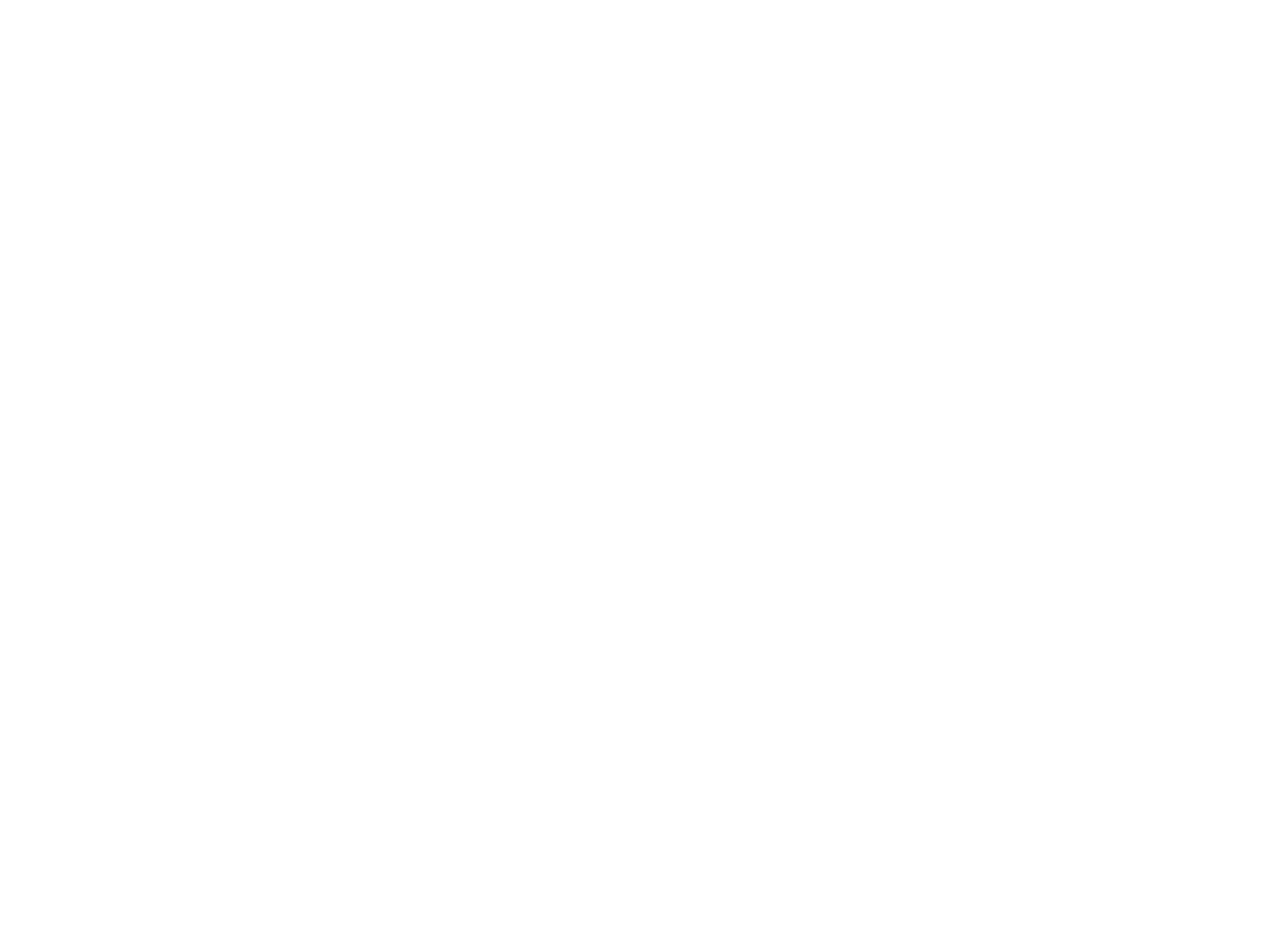
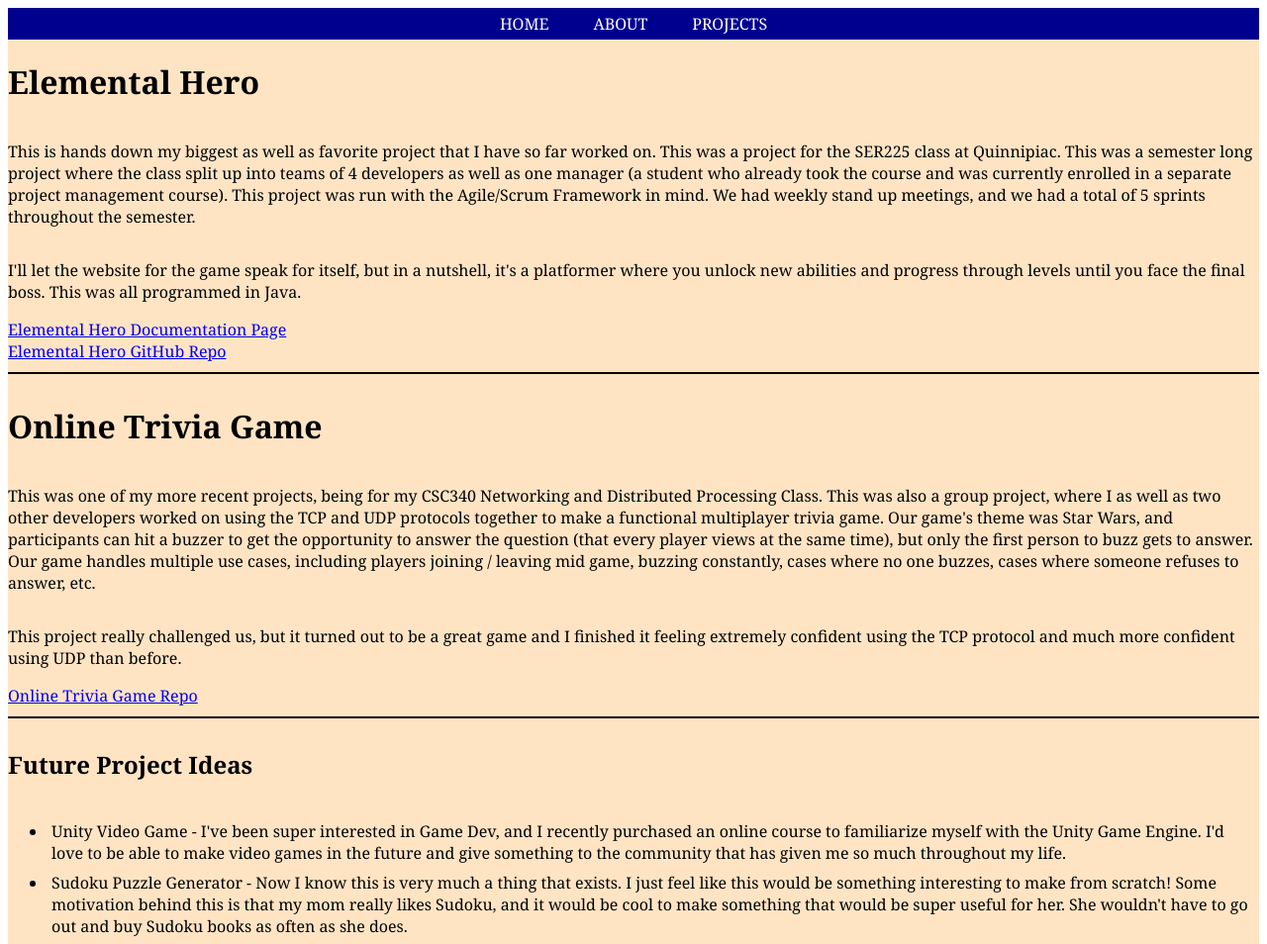
Before and after one commit to PeterZegarek/PeterZegarek.github..io, a plain HTML site: page projects.html in a window 1280 px wide. Shown: the top 954 px of the page at 99% size. Before the commit the page ends 800 px from the top, so only its background shows below. Drawn offline with Linux system fonts and the light colour scheme.

Commit message:
Added projects page and changed some colors

```diff
--- a/main.css
+++ b/main.css
@@ -12,7 +12,7 @@ body {
 }
 
 .navbar {
-    background: rgb(120, 108, 108);
+    background: #00008f;
     padding-top: 5px;
     padding-bottom: 5px;
     padding-left: 5px;
@@ -22,17 +22,18 @@ body {
 }
 
 .nav-option {
-    color: rgb(15, 23, 31);
+    color: white;
     margin-right: 5px;
+    text-decoration: none;
+    padding-right: 20px;
+    padding-left: 20px;
 }
 
 .home {
-    width: 80%;
-    margin: 0 auto;
     padding-bottom: 5px;
     justify-content: center;
     text-align: center;
-    background-color: bisque;
+    background-color: #b4e1fe;
     display: flex;
     flex-direction: column;
 }
@@ -55,6 +56,21 @@ body {
     /* align-items: center; */
 }
 
+.projects {
+    display: flex;
+    flex-direction: column;
+    background-color: bisque;
+    justify-content: center;
+}
+
+hr {
+    display: block;
+    height: 2px;
+    border: none;
+    background-color: #000000;
+    margin: 10px 0;
+}
+
 .column {
     flex: 1;
     padding: 20px;
@@ -62,6 +78,20 @@ body {
     text-align: center;
     border: 2px solid rgb(0, 0, 0);
 }
-.column li {
+
+.columnA{
+    flex: 1;
+    padding: 5px;
+    justify-content: center;
+    text-align: center;
+}
+
+.columnA img {
+    max-width: 275px;
+    height: auto;
+    padding: 3px;
+}
+
+li {
     padding: 4px;
 }
--- a/projects.html
+++ b/projects.html
@@ -0,0 +1,51 @@
+<html>
+    <head>
+        <title>My personal website</title>
+        <link type="text/css" href="main.css" rel="stylesheet"/>
+    </head>
+
+    <body>
+        <div class="navbar">
+            <!-- gggg -->
+            <a class="nav-option" href="index.html">HOME</a>
+            <a class="nav-option" href="about.html">ABOUT</a>
+            <a class="nav-option" href="projects.html">PROJECTS</a>
+        </div>
+    </body>
+
+    <div class="projects">
+        <h1>Elemental Hero</h1>
+        <p>This is hands down my biggest as well as favorite project that I have so far worked on. This was a project for the SER225 class at Quinnipiac. This was a semester long project where the class
+            split up into teams of 4 developers as well as one manager (a student who already took the course and was currently enrolled in a separate project management course). This project was run with the Agile/Scrum Framework in mind.
+            We had weekly stand up meetings, and we had a total of 5 sprints throughout the semester.
+        </p>
+        <p>I'll let the website for the game speak for itself, but in a nutshell, it's a platformer where you unlock new abilities and progress through levels until you face the final boss. This was all programmed in Java.
+
+        </p>
+        <a href="https://a-r-t.github.io/SER225-Project-Website/semesters/fall2023/teams/elemental-hero">Elemental Hero Documentation Page</a>
+        <a href="https://github.com/PeterZegarek/elemental-hero">Elemental Hero GitHub Repo</a>
+        <hr>
+        <h1>Online Trivia Game</h1>
+        <p>This was one of my more recent projects, being for my CSC340 Networking and Distributed Processing Class. This was also a group project, where I as well as
+            two other developers worked on using the TCP and UDP protocols together to make a functional multiplayer trivia game. Our game's theme was Star Wars, and participants
+            can hit a buzzer to get the opportunity to answer the question (that every player views at the same time), but only the first person to buzz gets to answer.
+            Our game handles multiple use cases, including players joining / leaving mid game, buzzing constantly, cases where no one buzzes, cases where someone refuses to answer, etc.
+        </p>
+        <p>This project really challenged us, but it turned out to be a great game and I finished it feeling extremely confident using the TCP protocol and much more confident using UDP than before.</p>
+        <a href="https://github.com/ljmartino/OnlineTriviaGame">Online Trivia Game Repo</a>
+        <hr>
+
+        <h2>Future Project Ideas</h2>
+        <ul>
+            <li>Unity Video Game - I've been super interested in Game Dev, and I recently purchased an online course to familiarize myself with the Unity Game Engine.
+                I'd love to be able to make video games in the future and give something to the community that has given me so much throughout my life.
+            </li>
+            <li>Sudoku Puzzle Generator - Now I know this is very much a thing that exists. I just feel like this would be something interesting to make from scratch!
+                Some motivation behind this is that my mom really likes Sudoku, and it would be cool to make something that would be super useful for her. She wouldn't have to go out
+                and buy Sudoku books as often as she does.
+            </li>
+        </ul>
+
+    </div>
+
+</html>
```
Also changed, not shown: about.html (+20 -3 lines), index.html (+10 -3 lines), volleyball.jpg (added), 2 other files.
